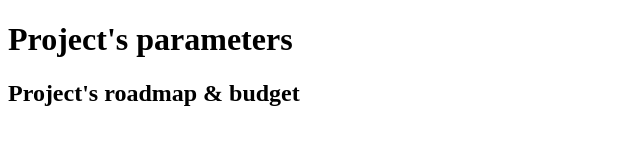
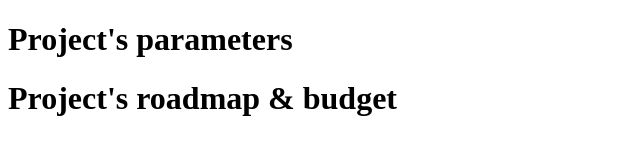
Before and after one commit to FenryrMKIII/AgileCalculator, a plain HTML site: page index.html in a window 1280 px wide. Shown: the whole page, without its empty margins (0-640 px from the left). Drawn offline with Linux system fonts and the light colour scheme.

Commit message:
fix: Correct heading level

```diff
--- a/index.html
+++ b/index.html
@@ -7,6 +7,6 @@
 </head>
 <body>
     <h1>Project's parameters</h1>
-    <h2>Project's roadmap & budget</h2>
+    <h1>Project's roadmap & budget</h2>
 </body>
 </html>
```
